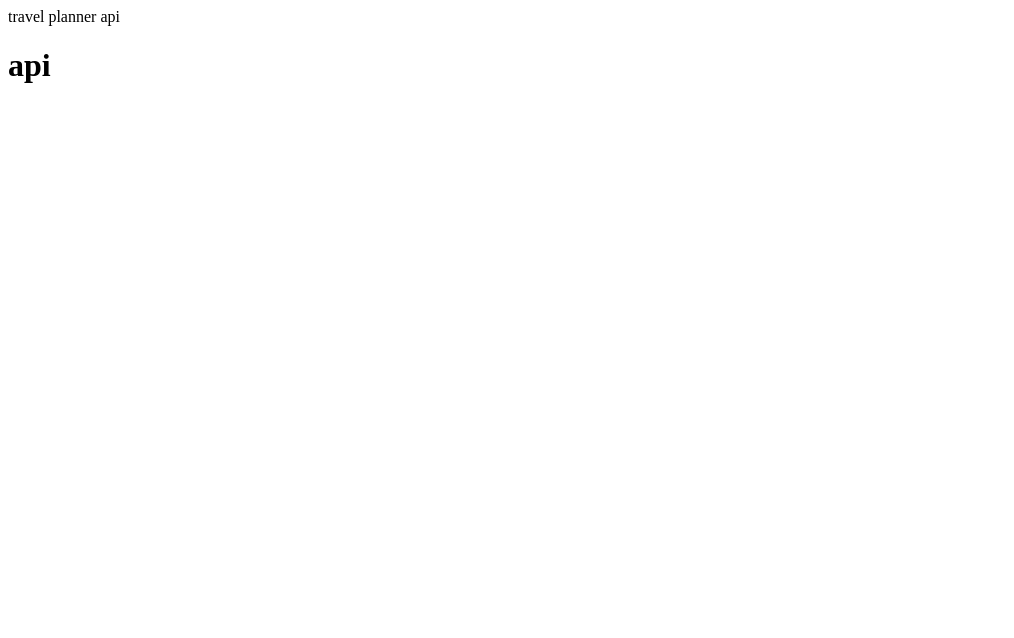
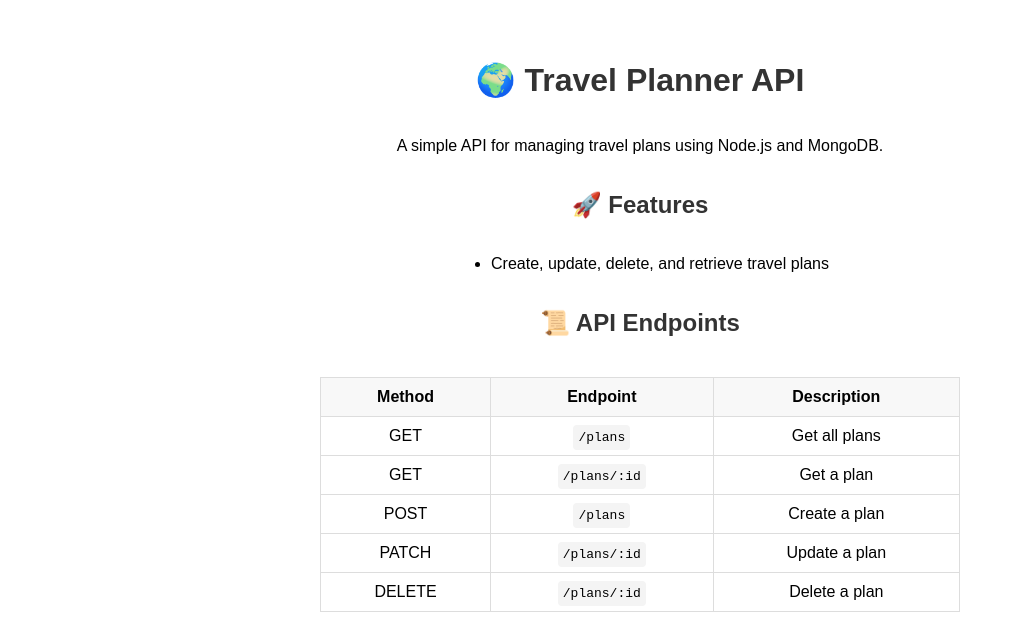
Before and after one commit to arjunvaradiyill/travelplannerAPI, a website: page index.html in a window 1280 px wide. Shown: the whole page, without its empty margins (0-1014 px from the left). Drawn offline with Linux system fonts and the light colour scheme.

Commit message:
Update index.html

```diff
--- a/index.html
+++ b/index.html
@@ -1,9 +1,38 @@
 <!DOCTYPE html>
-<html>
-    <head>
-        <titile>travel planner api</titile>
-    </head>
-    <body>
-        <h1>api</h1>
-    </body>
+<html lang="en">
+<head>
+    <meta charset="UTF-8">
+    <meta name="viewport" content="width=device-width, initial-scale=1.0">
+    <title>Travel Planner API</title>
+    <style>
+        body { font-family: Arial, sans-serif; margin: 40px auto; max-width: 800px; text-align: center; display: flex; flex-direction: column; align-items: center; }
+        h1, h2 { color: #333; }
+        code, pre { background: #f4f4f4; padding: 5px; border-radius: 4px; }
+        table { width: 80%; border-collapse: collapse; margin: 20px 0; }
+        th, td { border: 1px solid #ddd; padding: 10px; text-align: center; }
+        th { background: #f8f8f8; }
+        a { color: #007bff; text-decoration: none; }
+        ul { display: inline-block; text-align: left; }
+    </style>
+</head>
+<body>
+    <h1>🌍 Travel Planner API</h1>
+    <p>A simple API for managing travel plans using Node.js and MongoDB.</p>
+
+    <h2>🚀 Features</h2>
+    <ul>
+        <li>Create, update, delete, and retrieve travel plans</li>
+    </ul>
+
+    <h2>📜 API Endpoints</h2>
+    <table>
+        <tr><th>Method</th><th>Endpoint</th><th>Description</th></tr>
+        <tr><td>GET</td><td><code>/plans</code></td><td>Get all plans</td></tr>
+        <tr><td>GET</td><td><code>/plans/:id</code></td><td>Get a plan</td></tr>
+        <tr><td>POST</td><td><code>/plans</code></td><td>Create a plan</td></tr>
+        <tr><td>PATCH</td><td><code>/plans/:id</code></td><td>Update a plan</td></tr>
+        <tr><td>DELETE</td><td><code>/plans/:id</code></td><td>Delete a plan</td></tr>
+    </table>
+
+</body>
 </html>
```
